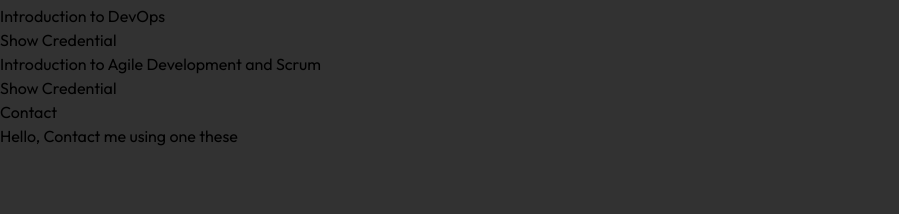
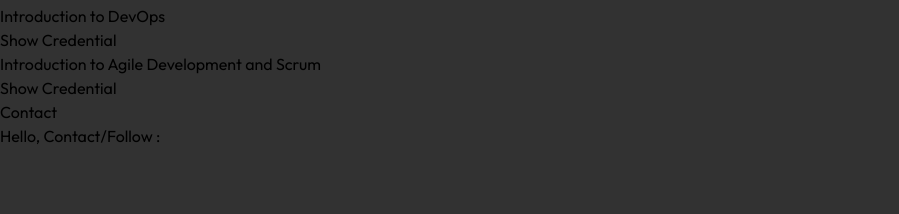
Before and after one commit to lokeshpathi/My-Portfolio, a React (Vite) app: page / in a window 1280 px wide. Shown: the part 10103-10317 px from the top of the page, without its empty margins (0-899 px from the left). Built offline with nearby package versions, Linux system fonts and the light colour scheme.

Commit message:
contact/follow me

```diff
--- a/src/Home.jsx
+++ b/src/Home.jsx
@@ -235,7 +235,7 @@ function Home() {
         <section id='contact' className='flex flex-col justify-center mt-[100px] shadow-md px-5 py-3'>
         <h1 className='text-4xl md:text-7xl text-white font-serif'>Contact</h1>
         <div>
-            <div className={faq}>Hello, Contact me using one these </div>
+            <div className={faq}>Hello, Contact/Follow :</div>
             <div className='flex items-center justify-center gap-5'>
                 <a href="https://www.linkedin.com/in/lokesh-pathi-31094b229/"
                 target='_blank'
```
